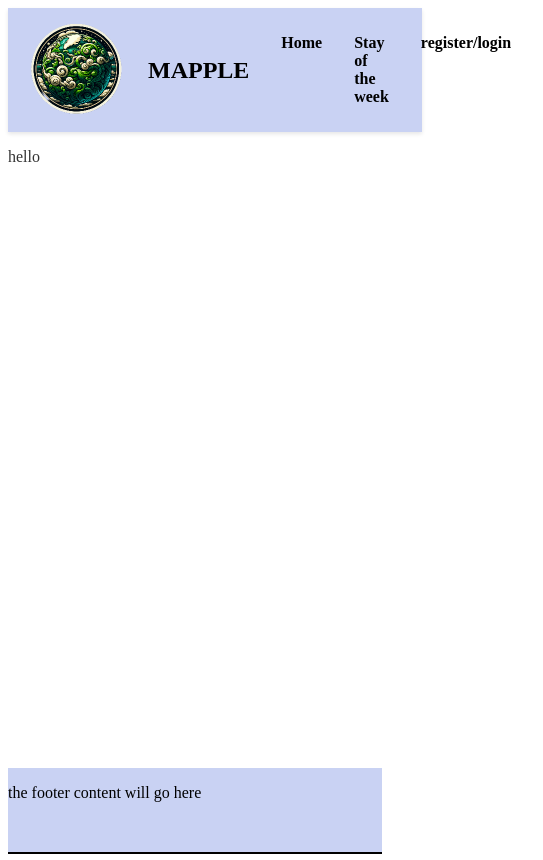
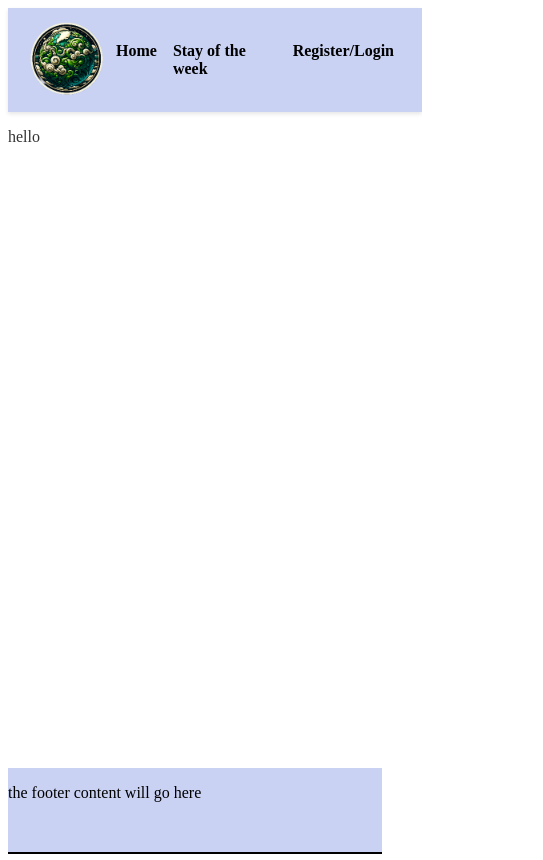
Before and after one commit to WuTangLan1/Mapple, a Vue app: page / in a window 390 px wide. Shown: the whole page, 543 px wide, since content can reach past the window. Built offline with nearby package versions, Linux system fonts and the light colour scheme.

Commit message:
5
Heading removed >750px width

```diff
--- a/src/components/homedir/topheader.vue
+++ b/src/components/homedir/topheader.vue
@@ -9,7 +9,7 @@
     <nav class="navigation">
       <router-link to="/" class="nav-link">Home</router-link>
       <router-link to="/stay" class="nav-link">Stay of the week</router-link>
-      <router-link to="/login" class="nav-link">register/login</router-link>
+      <router-link to="/login" class="nav-link">Register/Login</router-link>
     </nav>
   </header>
 </template>
@@ -67,4 +67,34 @@ export default {
 .nav-link:hover {
   text-decoration: underline;
 }
+
+@media (max-width: 750px) {
+  .title {
+    display: none;
+  }
+
+  .top-header {
+    justify-content: space-between;
+  }
+
+  .navigation {
+    justify-content: space-around;
+    padding-right: 0;
+  }
+
+  .logo-container {
+    flex: 0 0 auto;
+    margin-right: auto; /* This will push everything else to the right */
+  }
+
+  .logo {
+    max-height: 80px;
+  }
+
+  .nav-link {
+    margin: 0;
+    padding: 0.5em;
+  }
+}
+
 </style>
```
